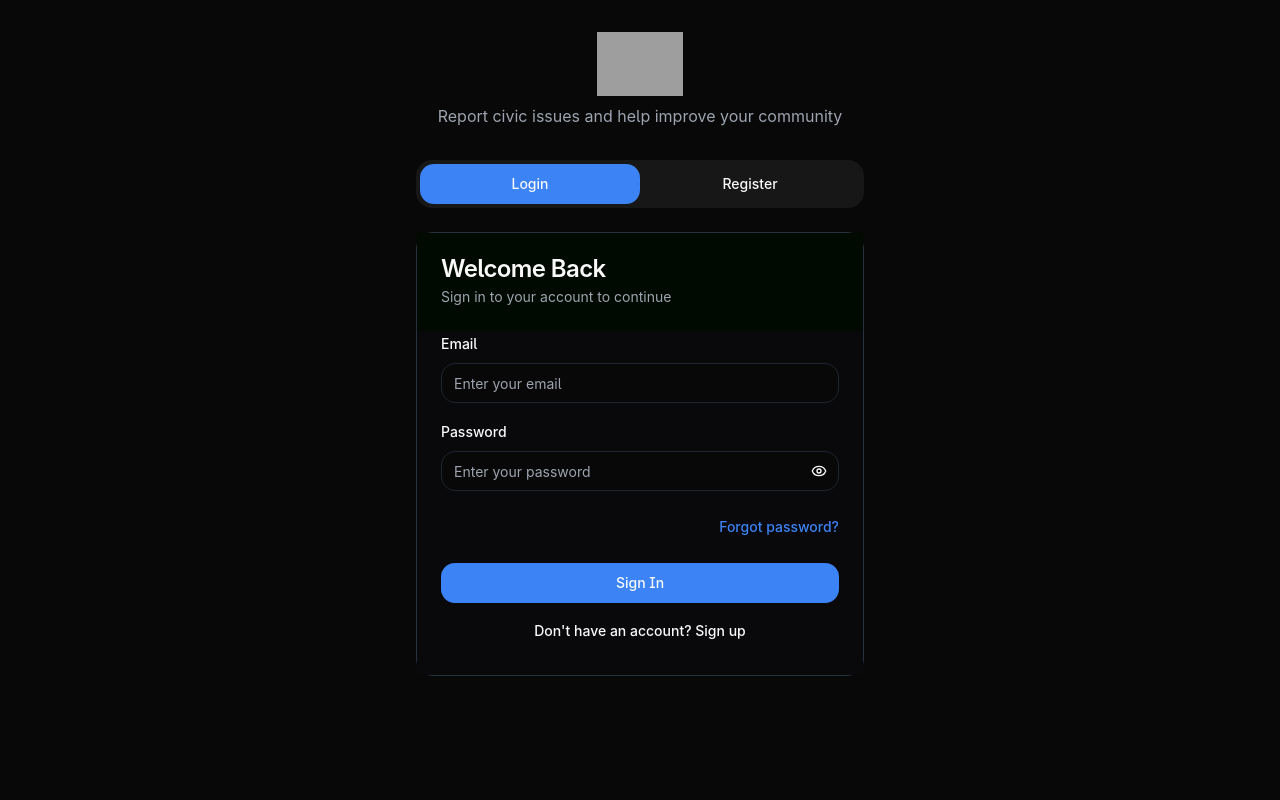
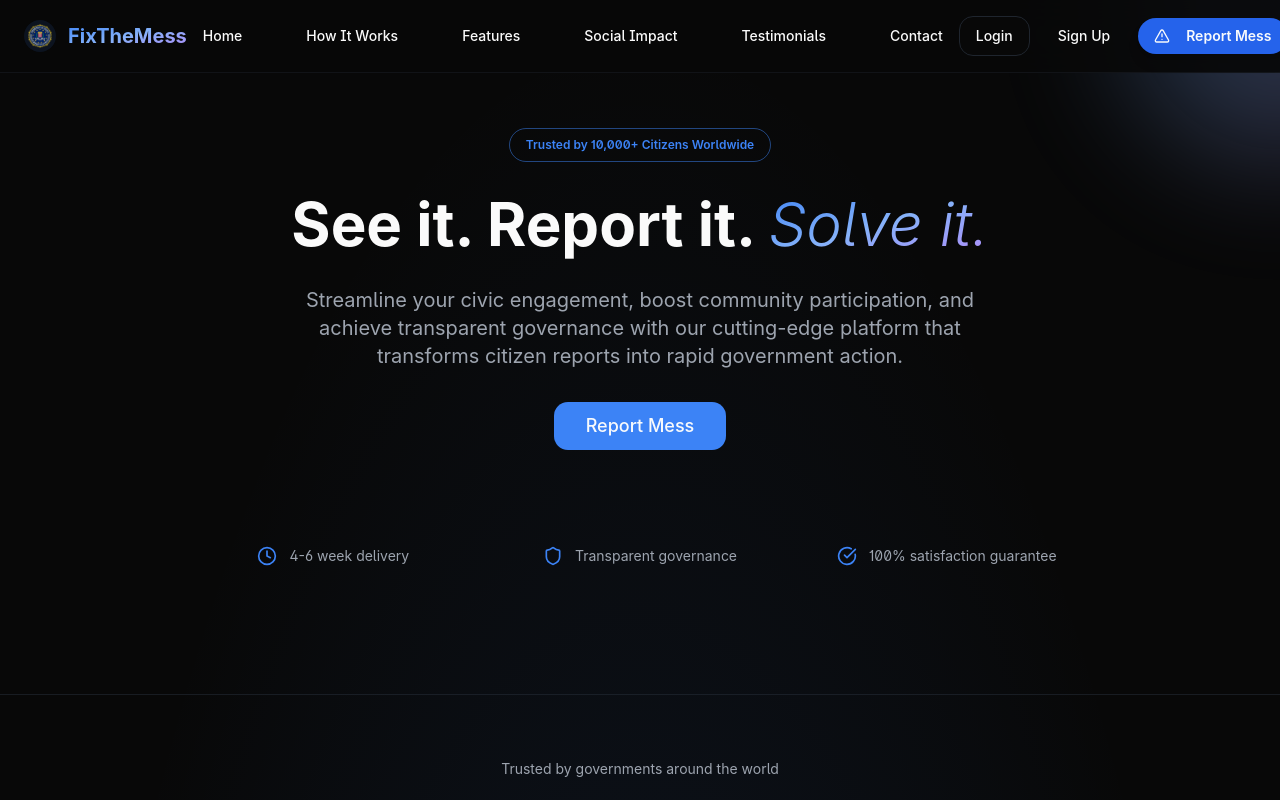
Before and after one commit to chiragshettybp/FixTheMess, a React (Vite) app: page / in a window 1280 px wide. Before the commit this address led to /auth. Shown: the top 800 px of the page. Built offline with nearby package versions, Linux system fonts and the light colour scheme; grey boxes are pictures that could not be loaded; a web font is replaced by a local one.

Commit message:
Set default page to /join

```diff
--- a/src/App.tsx
+++ b/src/App.tsx
@@ -59,7 +59,7 @@ const App = () => (
       <BrowserRouter>
         <AuthProvider>
           <Routes>
-            <Route path="/join" element={<Join />} />
+            <Route path="/" element={<Join />} />
             <Route path="/auth" element={<Auth />} />
             <Route path="/gov-auth" element={<GovAuth />} />
             <Route path="/gov-panel" element={
@@ -71,13 +71,6 @@ const App = () => (
               <GovProtectedRoute>
                 <GovResolve />
               </GovProtectedRoute>
-            } />
-            <Route path="/" element={
-              <ProtectedRoute>
-                <AppLayout>
-                  <Home />
-                </AppLayout>
-              </ProtectedRoute>
             } />
             <Route path="/report" element={
               <ProtectedRoute>
```
